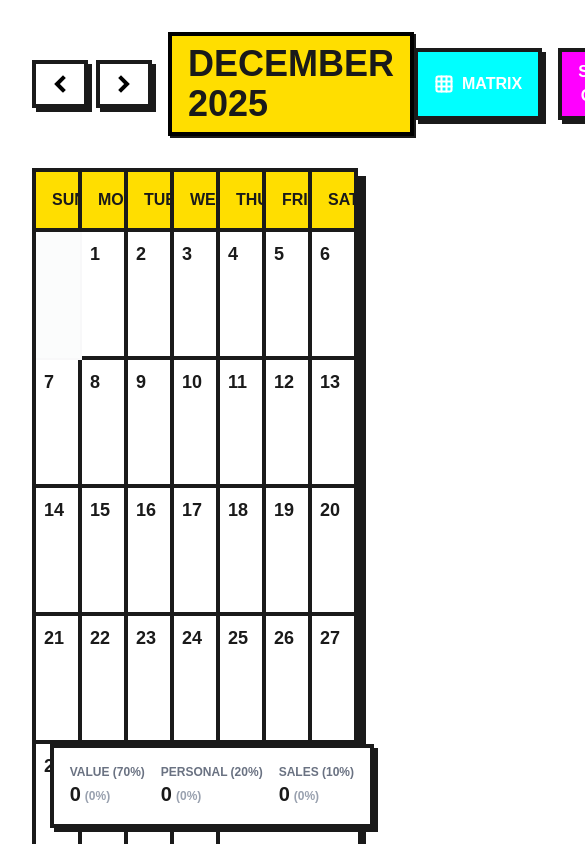
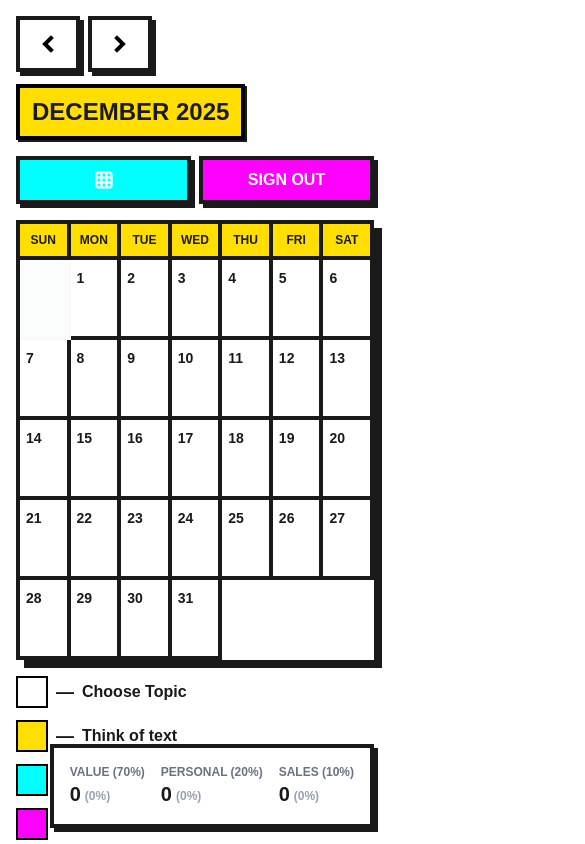
Before and after one commit to Fima2003/li-calendar, a Next.js app: page / in a window 390 px wide. Shown: the top 844 px of the page, 585 px wide, since content can reach past the window. Built offline with nearby package versions, Linux system fonts and the light colour scheme; no server answers; the database is empty; sample sign-in values are in the browser's storage.

Commit message:
responsive design

```diff
--- a/src/components/CalendarGrid.tsx
+++ b/src/components/CalendarGrid.tsx
@@ -85,15 +85,15 @@ const CalendarGrid = () => {
     };
 
     return (
-        <div className="min-h-screen bg-neo-white p-8">
+        <div className="min-h-screen bg-neo-white p-4 md:p-8">
             <StatsWidget data={calendarData} />
 
-            <div className="mb-8 flex justify-between items-center">
-                <div className="flex items-center gap-4">
+            <div className="mb-4 md:mb-8 flex flex-col md:flex-row justify-between items-start md:items-center gap-4">
+                <div className="flex flex-col sm:flex-row items-start sm:items-center gap-3 sm:gap-4 w-full md:w-auto">
                     <div className="flex gap-2">
                         <button
                             onClick={() => setCurrentDate(new Date(currentDate.getFullYear(), currentDate.getMonth() - 1, 1))}
-                            className="neo-button bg-white hover:bg-gray-100 px-3 py-2"
+                            className="neo-button bg-white hover:bg-gray-100 px-4 py-3 min-w-[44px] min-h-[44px] flex items-center justify-center"
                             title="Previous Month"
                         >
                             <svg width="24" height="24" viewBox="0 0 24 24" fill="none" xmlns="http://www.w3.org/2000/svg">
@@ -102,7 +102,7 @@ const CalendarGrid = () => {
                         </button>
                         <button
                             onClick={() => setCurrentDate(new Date(currentDate.getFullYear(), currentDate.getMonth() + 1, 1))}
-                            className="neo-button bg-white hover:bg-gray-100 px-3 py-2"
+                            className="neo-button bg-white hover:bg-gray-100 px-4 py-3 min-w-[44px] min-h-[44px] flex items-center justify-center"
                             title="Next Month"
                         >
                             <svg width="24" height="24" viewBox="0 0 24 24" fill="none" xmlns="http://www.w3.org/2000/svg">
@@ -110,14 +110,14 @@ const CalendarGrid = () => {
                             </svg>
                         </button>
                     </div>
-                    <h1 className="text-4xl font-black uppercase text-neo-black shadow-neo-sm inline-block bg-neo-yellow px-4 py-2 border-4 border-black">
+                    <h1 className="text-2xl sm:text-3xl md:text-4xl font-black uppercase text-neo-black shadow-neo-sm inline-block bg-neo-yellow px-3 py-2 md:px-4 md:py-2 border-4 border-black">
                         {currentDate.toLocaleString('default', { month: 'long', year: 'numeric' })}
                     </h1>
                 </div>
-                <div className="flex">
+                <div className="flex gap-2 w-full md:w-auto">
                     <button
                         onClick={() => setShowMatrixModal(true)}
-                        className="neo-button bg-neo-blue text-white hover:brightness-110 mr-4 flex items-center gap-2"
+                        className="neo-button bg-neo-blue text-white hover:brightness-110 flex-1 md:flex-none flex items-center justify-center gap-2 min-h-[44px] px-4"
                     >
                         <svg width="20" height="20" viewBox="0 0 24 24" fill="none" stroke="currentColor" strokeWidth="2.5" strokeLinecap="round" strokeLinejoin="round">
                             <rect x="3" y="3" width="18" height="18" rx="2" ry="2" />
@@ -126,11 +126,11 @@ const CalendarGrid = () => {
                             <line x1="9" y1="3" x2="9" y2="21" />
                             <line x1="15" y1="3" x2="15" y2="21" />
                         </svg>
-                        Matrix
+                        <span className="hidden sm:inline">Matrix</span>
                     </button>
                     <button
                         onClick={logout}
-                        className="neo-button bg-neo-pink text-white hover:brightness-110"
+                        className="neo-button bg-neo-pink text-white hover:brightness-110 flex-1 md:flex-none min-h-[44px] px-4"
                     >
                         Sign Out
                     </button>
@@ -139,7 +139,7 @@ const CalendarGrid = () => {
 
             <div className="grid grid-cols-7 border-t-4 border-l-4 border-neo-black bg-white shadow-neo-lg">
                 {['Sun', 'Mon', 'Tue', 'Wed', 'Thu', 'Fri', 'Sat'].map(day => (
-                    <div key={day} className="p-4 border-r-4 border-b-4 border-neo-black font-bold uppercase bg-neo-yellow text-center">
+                    <div key={day} className="p-2 sm:p-3 md:p-4 border-r-4 border-b-4 border-neo-black font-bold uppercase bg-neo-yellow text-center text-xs sm:text-sm md:text-base">
                         {day}
                     </div>
                 ))}
@@ -147,7 +147,7 @@ const CalendarGrid = () => {
             </div>
 
             {/* Legend */}
-            <div className="mt-8 flex flex-wrap gap-6 justify-center">
+            <div className="mt-4 md:mt-8 flex flex-col sm:flex-row sm:flex-wrap gap-3 sm:gap-4 md:gap-6 justify-center">
                 <div className="flex items-center gap-2">
                     <div className="w-8 h-8 bg-neo-white border-2 border-black"></div>
                     <span className="font-bold text-lg">&mdash;</span>
--- a/src/components/DayCell.tsx
+++ b/src/components/DayCell.tsx
@@ -10,7 +10,7 @@ interface DayCellProps {
 
 const DayCell: React.FC<DayCellProps> = ({ date, data, onClick, isCurrentMonth }) => {
     if (!isCurrentMonth) {
-        return <div className="bg-gray-100 border-r-2 border-b-2 border-gray-200 h-32 opacity-25"></div>;
+        return <div className="bg-gray-100 border-r-2 border-b-2 border-gray-200 h-20 sm:h-24 md:h-32 opacity-25"></div>;
     }
 
     // Neobrutalist colors based on status? Or just solid blocks?
@@ -34,25 +34,25 @@ const DayCell: React.FC<DayCellProps> = ({ date, data, onClick, isCurrentMonth }
             className={`
         ${getStatusColor(data?.status)}
         border-r-4 border-b-4 border-neo-black
-        h-32 p-2 cursor-pointer transition-all hover:bg-opacity-80 relative group
+        h-20 sm:h-24 md:h-32 p-1.5 sm:p-2 cursor-pointer transition-all hover:bg-opacity-80 relative group
       `}
         >
-            <span className="font-bold text-lg">{dayNumber}</span>
+            <span className="font-bold text-sm sm:text-base md:text-lg">{dayNumber}</span>
 
             {data && (
                 <div className="flex flex-col gap-1 mt-1">
                     {data.status && (
-                        <span className="text-xs font-bold uppercase border-2 border-black inline-block px-1 bg-white">
+                        <span className="text-[10px] sm:text-xs font-bold uppercase border-2 border-black inline-block px-1 bg-white leading-tight">
                             {data.status}
                         </span>
                     )}
                     {data.rule && (
-                        <span className="absolute top-2 right-2 text-xs font-black text-gray-500">
+                        <span className="absolute top-1 sm:top-2 right-1 sm:right-2 text-[10px] sm:text-xs font-black text-gray-500">
                             {data.rule}
                         </span>
                     )}
                     {data.topic && (
-                        <span className="text-xs truncate font-medium mt-1">
+                        <span className="text-[10px] sm:text-xs truncate font-medium mt-0.5 sm:mt-1">
                             {data.topic}
                         </span>
                     )}
--- a/src/components/DayModal.tsx
+++ b/src/components/DayModal.tsx
@@ -229,25 +229,25 @@ const DayModal: React.FC<DayModalProps> = ({ date, initialData, onClose }) => {
     // These seem distinct from the status flow but tied to the day.
 
     return (
-        <div className="fixed inset-0 bg-black/50 flex items-center justify-center z-50">
-            <div className="bg-white border-4 border-neo-black shadow-neo-lg w-full max-w-2xl p-6 relative max-h-[90vh] overflow-y-auto">
+        <div className="fixed inset-0 bg-black/50 flex items-center justify-center z-50 p-0 sm:p-4">
+            <div className="bg-white border-4 border-neo-black shadow-neo-lg w-full h-full sm:h-auto sm:max-w-2xl p-4 sm:p-6 relative sm:max-h-[90vh] overflow-y-auto">
                 {/* Header */}
-                <div className="flex justify-between items-start mb-6">
+                <div className="flex justify-between items-start mb-4 sm:mb-6">
                     <div>
-                        <h2 className="text-2xl font-black uppercase bg-neo-pink inline-block px-2 border-2 border-black">
+                        <h2 className="text-xl sm:text-2xl font-black uppercase bg-neo-pink inline-block px-2 border-2 border-black">
                             {date.toDateString()}
                         </h2>
                         <div className="mt-2 flex gap-2">
-                            <span className="text-sm font-bold bg-neo-blue border-2 border-black px-2 py-0.5">
+                            <span className="text-xs sm:text-sm font-bold bg-neo-blue border-2 border-black px-2 py-0.5">
                                 {data.status}
                             </span>
                         </div>
                     </div>
-                    <button onClick={onClose} className="neo-button bg-neo-red leading-none">X</button>
+                    <button onClick={onClose} className="neo-button bg-neo-red leading-none min-w-[44px] min-h-[44px] flex items-center justify-center">X</button>
                 </div>
 
                 {/* Format & Rule Selectors */}
-                <div className="grid grid-cols-2 gap-4 mb-6 p-4 bg-gray-50 border-2 border-black">
+                <div className="grid grid-cols-1 sm:grid-cols-2 gap-3 sm:gap-4 mb-4 sm:mb-6 p-3 sm:p-4 bg-gray-50 border-2 border-black">
                     <div>
                         <label className="block text-xs font-bold uppercase mb-1">Format</label>
                         <select
--- a/src/components/MatrixModal.tsx
+++ b/src/components/MatrixModal.tsx
@@ -174,13 +174,13 @@ const MatrixModal: React.FC<MatrixModalProps> = ({ onClose, mode = 'edit', onSel
     if (loading) return null; // Or a spinner
 
     return (
-        <div className="fixed inset-0 z-50 flex items-center justify-center bg-black/50 backdrop-blur-md p-8">
-            <div className="relative w-[80%] h-[80%] bg-white border-4 border-neo-black shadow-neo-lg flex flex-col overflow-hidden">
+        <div className="fixed inset-0 z-50 flex items-center justify-center bg-black/50 backdrop-blur-md p-0 sm:p-4 md:p-8">
+            <div className="relative w-full h-full sm:w-[90%] sm:h-[90%] md:w-[80%] md:h-[80%] bg-white border-4 border-neo-black shadow-neo-lg flex flex-col overflow-hidden">
 
                 {/* Header */}
-                <div className={`flex justify-between items-center p-4 border-b-4 border-neo-black shrink-0 ${mode === 'select' ? 'bg-neo-blue' : 'bg-neo-yellow'}`}>
-                    <h2 className="text-2xl font-black uppercase text-white">{mode === 'select' ? 'Select Content' : 'Content Matrix'}</h2>
-                    <button onClick={handleCloseAttempt} className="neo-button bg-neo-red w-8 h-8 flex items-center justify-center p-0">X</button>
+                <div className={`flex justify-between items-center p-3 sm:p-4 border-b-4 border-neo-black shrink-0 ${mode === 'select' ? 'bg-neo-blue' : 'bg-neo-yellow'}`}>
+                    <h2 className="text-lg sm:text-xl md:text-2xl font-black uppercase text-white">{mode === 'select' ? 'Select Content' : 'Content Matrix'}</h2>
+                    <button onClick={handleCloseAttempt} className="neo-button bg-neo-red min-w-[44px] min-h-[44px] flex items-center justify-center p-0">X</button>
                 </div>
 
                 {/* Toast */}
@@ -192,8 +192,8 @@ const MatrixModal: React.FC<MatrixModalProps> = ({ onClose, mode = 'edit', onSel
 
                 {/* Confirmation Dialog Overlay */}
                 {showConfirmDialog && (
-                    <div className="absolute inset-0 z-[60] bg-black/20 flex items-center justify-center backdrop-blur-sm">
-                        <div className="bg-white border-4 border-black p-6 shadow-neo-lg max-w-sm w-full">
+                    <div className="absolute inset-0 z-[60] bg-black/20 flex items-center justify-center backdrop-blur-sm p-4">
+                        <div className="bg-white border-4 border-black p-4 sm:p-6 shadow-neo-lg max-w-sm w-full">
                             <h3 className="text-xl font-black mb-4">Unsaved Changes</h3>
                             <p className="mb-6 font-bold text-gray-600">Are you sure you want to close without saving?</p>
                             <div className="flex flex-col gap-2">
```
